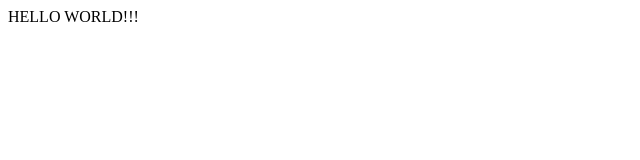
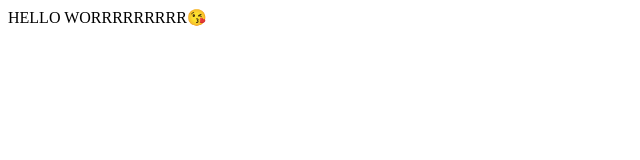
Before and after one commit to Rei1449/geekhack-vol16, a Next.js app in the folder frontend/: page / in a window 1280 px wide. Shown: the top 160 px of the page, without its empty margins (0-640 px from the left). Built offline with nearby package versions, Linux system fonts and the light colour scheme.

Commit message:
fix: 重大なミスを修正

```diff
--- a/frontend/src/pages/index.tsx
+++ b/frontend/src/pages/index.tsx
@@ -1,7 +1,7 @@
 export default function Home() {
   return (
     <div>
-      HELLO WORLD!!!
+      HELLO WORRRRRRRRR😘
     </div>
   );
 }
```
